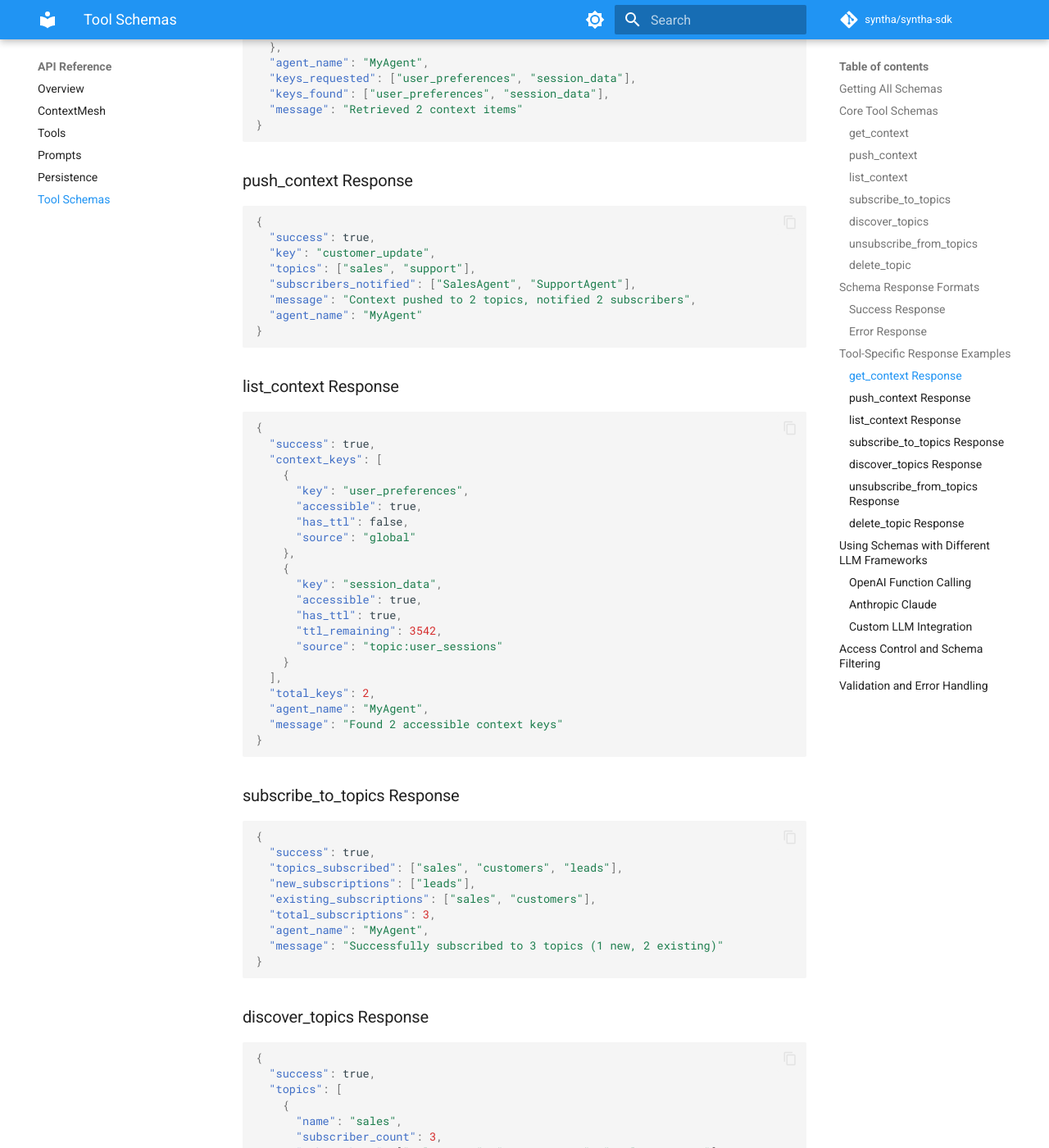
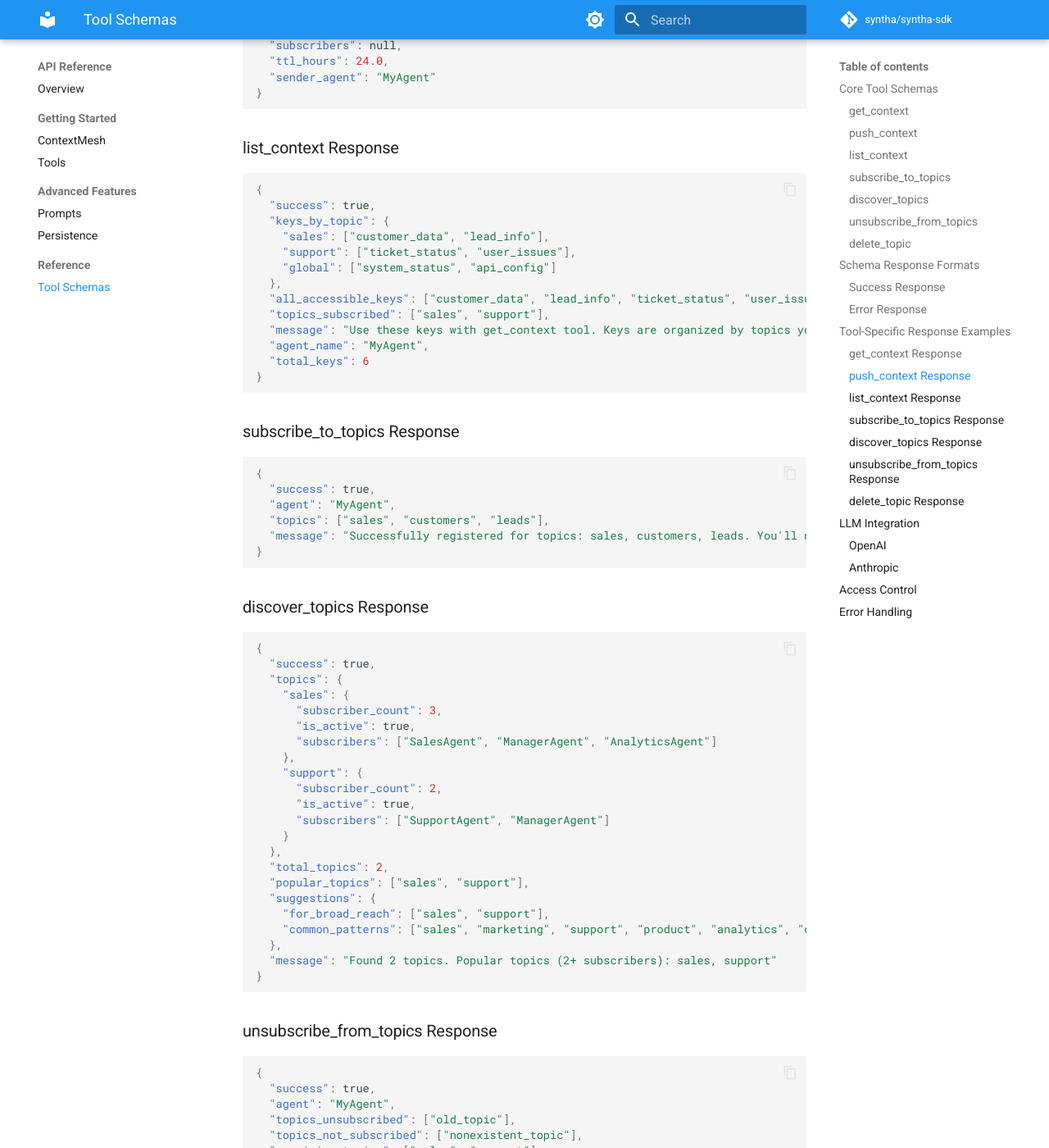
Before and after one commit to Kirch77/syntha, an MkDocs documentation site: the page built from docs/api/schemas.md, in a window 1280 px wide and 1400 px high, scrolled down 6566 px. Shown: the whole window at 82% size. Built offline with MkDocs 1.6.1 and Material for MkDocs 9.7.7, drawn with Linux system fonts in a browser that asks for light colours; comment, search, counter and statistics services are not loaded; some of the changed text lies outside the part shown.

Commit message:
Improve syntha sdk api reference documentation (#7)
* Checkpoint before follow-up message

* Simplify API documentation and remove verbose sections

Co-authored-by: rylan.kirchmair <rylan.kirchmair@gmail.com>

---------

Co-authored-by: Cursor Agent <cursoragent@cursor.com>

````diff
--- a/docs/api/schemas.md
+++ b/docs/api/schemas.md
@@ -1,18 +1,12 @@
 # Tool Schemas Reference
 
-This page provides the complete OpenAI-compatible function schemas for all Syntha tools. These schemas can be used directly with any LLM that supports function calling.
-
-## Getting All Schemas
+OpenAI-compatible function schemas for all Syntha tools.
 
 ```python
-from syntha import get_all_tool_schemas, ToolHandler
+from syntha import ToolHandler
 
-# Get all available tool schemas
-all_schemas = get_all_tool_schemas()
-
-# Or get schemas from a specific handler
 handler = ToolHandler(context, "MyAgent")
-handler_schemas = handler.get_schemas()
+schemas = handler.get_schemas()
 ```
 
 ## Core Tool Schemas
@@ -131,20 +125,15 @@ result = handler.handle_tool_call("push_context",
 
 ### list_context
 
-Discover available context keys and their metadata.
+Discover available context keys organized by topic.
 
 ```json
 {
   "name": "list_context",
-  "description": "Discover available context keys and their metadata.\n        \n        💡 TIP: Use this to explore what context is available before calling get_context!\n        \n        Returns keys you have access to, along with helpful metadata.",
+  "description": "List all context keys you have access to, organized by topic. \n        \n        ⚠️ IMPORTANT: Use this tool FIRST before trying to retrieve context!\n        This shows you what context is available so you can decide which keys to retrieve.\n        \n        You don't need to specify your agent name - the system knows who you are.",
   "parameters": {
     "type": "object",
-    "properties": {
-      "pattern": {
-        "type": "string",
-        "description": "Optional filter pattern for context keys (e.g., 'user_*' to find all user-related context)"
-      }
-    },
+    "properties": {},
     "required": []
   }
 }
@@ -154,9 +143,6 @@ Discover available context keys and their metadata.
 ```python
 # List all accessible context
 result = handler.handle_tool_call("list_context")
-
-# Filter by pattern
-result = handler.handle_tool_call("list_context", pattern="user_*")
 ```
 
 ### subscribe_to_topics
@@ -198,13 +184,13 @@ Find available topics and their subscriber counts.
 ```json
 {
   "name": "discover_topics",
-  "description": "Find available topics and their subscriber counts.\n        \n        🔍 Use this to explore what topics exist in the system!\n        \n        Great for understanding the communication landscape and finding relevant topics to subscribe to.\n        \n        💡 TIP: Look for topics with active subscribers - they're likely to have interesting context!",
+  "description": "Discover available topics in the system and see subscriber counts.\n        \n        🎯 Use this BEFORE pushing context to understand:\n        - What topics exist in the system\n        - How many agents are subscribed to each topic\n        - Popular topics vs niche ones\n        \n        This helps you choose the right topics for your context.",
   "parameters": {
     "type": "object",
     "properties": {
-      "pattern": {
-        "type": "string",
-        "description": "Optional filter pattern for topic names (e.g., 'sales*' to find sales-related topics)"
+      "include_subscriber_names": {
+        "type": "boolean",
+        "description": "Whether to include names of subscribers for each topic (default: false)"
       }
     },
     "required": []
@@ -337,11 +323,13 @@ All tools return responses in a consistent format:
 ```json
 {
   "success": true,
+  "message": "Context 'customer_update' shared with topics: sales, support",
   "key": "customer_update",
+  "value": {"name": "Acme Corp", "status": "active"},
   "topics": ["sales", "support"],
-  "subscribers_notified": ["SalesAgent", "SupportAgent"],
-  "message": "Context pushed to 2 topics, notified 2 subscribers",
-  "agent_name": "MyAgent"
+  "subscribers": null,
+  "ttl_hours": 24.0,
+  "sender_agent": "MyAgent"
 }
 ```
 
@@ -350,24 +338,16 @@ All tools return responses in a consistent format:
 ```json
 {
   "success": true,
-  "context_keys": [
-    {
-      "key": "user_preferences",
-      "accessible": true,
-      "has_ttl": false,
-      "source": "global"
-    },
-    {
-      "key": "session_data",
-      "accessible": true,
-      "has_ttl": true,
-      "ttl_remaining": 3542,
-      "source": "topic:user_sessions"
-    }
-  ],
-  "total_keys": 2,
+  "keys_by_topic": {
+    "sales": ["customer_data", "lead_info"],
+    "support": ["ticket_status", "user_issues"],
+    "global": ["system_status", "api_config"]
+  },
+  "all_accessible_keys": ["customer_data", "lead_info", "ticket_status", "user_issues", "system_status", "api_config"],
+  "topics_subscribed": ["sales", "support"],
+  "message": "Use these keys with get_context tool. Keys are organized by topics you're subscribed to.",
   "agent_name": "MyAgent",
-  "message": "Found 2 accessible context keys"
+  "total_keys": 6
 }
 ```
 
@@ -376,12 +356,9 @@ All tools return responses in a consistent format:
 ```json
 {
   "success": true,
-  "topics_subscribed": ["sales", "customers", "leads"],
-  "new_subscriptions": ["leads"],
-  "existing_subscriptions": ["sales", "customers"],
-  "total_subscriptions": 3,
-  "agent_name": "MyAgent",
-  "message": "Successfully subscribed to 3 topics (1 new, 2 existing)"
+  "agent": "MyAgent",
+  "topics": ["sales", "customers", "leads"],
+  "message": "Successfully registered for topics: sales, customers, leads. You'll now receive context shared to these topics."
 }
 ```
 
@@ -390,23 +367,25 @@ All tools return responses in a consistent format:
 ```json
 {
   "success": true,
-  "topics": [
-    {
-      "name": "sales",
+  "topics": {
+    "sales": {
       "subscriber_count": 3,
-      "subscribers": ["SalesAgent", "ManagerAgent", "AnalyticsAgent"],
-      "recent_activity": true
+      "is_active": true,
+      "subscribers": ["SalesAgent", "ManagerAgent", "AnalyticsAgent"]
     },
-    {
-      "name": "support",
+    "support": {
       "subscriber_count": 2,
-      "subscribers": ["SupportAgent", "ManagerAgent"],
-      "recent_activity": false
+      "is_active": true,
+      "subscribers": ["SupportAgent", "ManagerAgent"]
     }
-  ],
+  },
   "total_topics": 2,
-  "agent_name": "MyAgent",
-  "message": "Found 2 available topics"
+  "popular_topics": ["sales", "support"],
+  "suggestions": {
+    "for_broad_reach": ["sales", "support"],
+    "common_patterns": ["sales", "marketing", "support", "product", "analytics", "customer_data"]
+  },
+  "message": "Found 2 topics. Popular topics (2+ subscribers): sales, support"
 }
 ```
 
@@ -415,10 +394,10 @@ All tools return responses in a consistent format:
 ```json
 {
   "success": true,
+  "agent": "MyAgent",
   "topics_unsubscribed": ["old_topic"],
-  "topics_not_found": ["nonexistent_topic"],
-  "remaining_subscriptions": ["sales", "support"],
-  "agent_name": "MyAgent",
+  "topics_not_subscribed": ["nonexistent_topic"],
+  "remaining_topics": ["sales", "support"],
   "message": "Successfully unsubscribed from: old_topic. Remaining subscriptions: sales, support"
 }
 ```
@@ -435,9 +414,9 @@ All tools return responses in a consistent format:
 }
 ```
 
-## Using Schemas with Different LLM Frameworks
+## LLM Integration
 
-### OpenAI Function Calling
+### OpenAI
 
 ```python
 import openai
@@ -454,28 +433,24 @@ response = openai.chat.completions.create(
 )
 
 # Handle function calls
-if response.choices[0].message.tool_calls:
-    for tool_call in response.choices[0].message.tool_calls:
-        result = handler.handle_tool_call(
-            tool_call.function.name,
-            **json.loads(tool_call.function.arguments)
-        )
+for tool_call in response.choices[0].message.tool_calls:
+    result = handler.handle_tool_call(
+        tool_call.function.name,
+        **json.loads(tool_call.function.arguments)
+    )
 ```
 
-### Anthropic Claude
+### Anthropic
 
 ```python
 import anthropic
 from syntha import ToolHandler
 
 handler = ToolHandler(context, "MyAgent")
-tools = handler.get_tool_schemas()
-
-client = anthropic.Anthropic()
 response = client.messages.create(
     model="claude-3-sonnet-20240229",
     messages=[{"role": "user", "content": "Help me manage context"}],
-    tools=tools
+    tools=handler.get_schemas()
 )
 
 # Handle tool calls
@@ -484,85 +459,36 @@ for content in response.content:
         result = handler.handle_tool_call(content.name, **content.input)
 ```
 
-### Custom LLM Integration
+## Access Control
 
 ```python
 from syntha import ToolHandler
 
-# Get schemas in standard format
-handler = ToolHandler(context, "MyAgent")
-schemas = handler.get_tool_schemas()
+# Restrict to read-only tools
+readonly_handler = ToolHandler(context, "ReadonlyAgent",
+                              allowed_tools=["get_context", "list_context"])
 
-# Convert to your LLM's format if needed
-def convert_schema_format(schema):
-    """Convert OpenAI format to your LLM's format."""
-    return {
-        "function_name": schema["name"],
-        "description": schema["description"],
-        "parameters": schema["parameters"]
-    }
-
-custom_schemas = [convert_schema_format(s) for s in schemas]
-
-# Use with your LLM...
-# response = your_llm.generate(messages, tools=custom_schemas)
-
-# Handle the response
-# result = handler.handle_tool_call(function_name, **parameters)
+# Block dangerous tools
+safe_handler = ToolHandler(context, "SafeAgent",
+                          denied_tools=["delete_topic"])
 ```
 
-## Access Control and Schema Filtering
+## Error Handling
 
-Tool schemas are automatically filtered based on agent permissions:
+All tools return a consistent response format:
 
 ```python
-from syntha import ToolHandler
+# Success
+{
+  "success": true,
+  "message": "Operation completed",
+  // ... tool-specific data
+}
 
-# Admin agent sees all tools
-admin_handler = ToolHandler(context, "AdminAgent", denied_tools=[])
-admin_schemas = admin_handler.get_tool_schemas()
-print(f"Admin tools: {[s['name'] for s in admin_schemas]}")
-
-# Readonly agent sees limited tools
-readonly_handler = ToolHandler(context, "ReadonlyAgent",
-                              allowed_tools=["get_context", "list_context"])
-readonly_schemas = readonly_handler.get_tool_schemas()
-print(f"Readonly tools: {[s['name'] for s in readonly_schemas]}")
-
-# Safe agent sees all except dangerous tools
-safe_handler = ToolHandler(context, "SafeAgent", denied_tools=["delete_topic"])
-safe_schemas = safe_handler.get_tool_schemas()
-print(f"Safe tools: {[s['name'] for s in safe_schemas]}")
+# Error
+{
+  "success": false,
+  "error": "Description of what went wrong",
+  // ... error context
+}
 ```
-
-## Validation and Error Handling
-
-The schemas include validation that helps catch common errors:
-
-```python
-# This will succeed
-result = handler.handle_tool_call("push_context",
-    key="valid_key",
-    value="valid_value",
-    topics=["sales"]
-)
-
-# This will fail - can't use both topics and subscribers
-result = handler.handle_tool_call("push_context",
-    key="invalid_key",
-    value="value",
-    topics=["sales"],
-    subscribers=["Agent1"]  # Error: can't use both
-)
-
-# Response will be:
-# {
-#   "success": false,
-#   "error": "Cannot specify both 'topics' and 'subscribers'",
-#   "suggestion": "Use either topics for broadcasting or subscribers for direct targeting"
-# }
-```
-
----
-
-This completes the comprehensive tool schemas reference. All schemas are directly derived from the actual Syntha codebase and are ready to use with any LLM framework supporting function calling.
--- a/mkdocs.yml
+++ b/mkdocs.yml
@@ -63,11 +63,14 @@ nav:
   - Installation: installation.md
   - API Reference:
     - Overview: api/overview.md
-    - ContextMesh: api/context-mesh.md
-    - Tools: api/tools.md
-    - Prompts: api/prompts.md
-    - Persistence: api/persistence.md
-    - Tool Schemas: api/schemas.md
+    - Getting Started:
+      - ContextMesh: api/context-mesh.md
+      - Tools: api/tools.md
+    - Advanced Features:
+      - Prompts: api/prompts.md
+      - Persistence: api/persistence.md
+    - Reference:
+      - Tool Schemas: api/schemas.md
   - Guides:
     - Getting Started: guides/overview.md
     - Basics: guides/basics.md
````
Also changed, not shown: other parts of docs/api/schemas.md (+4 -4 lines), docs/api/overview.md (+35 -9 lines).
